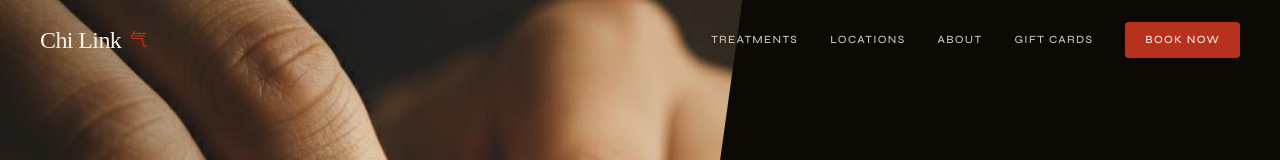
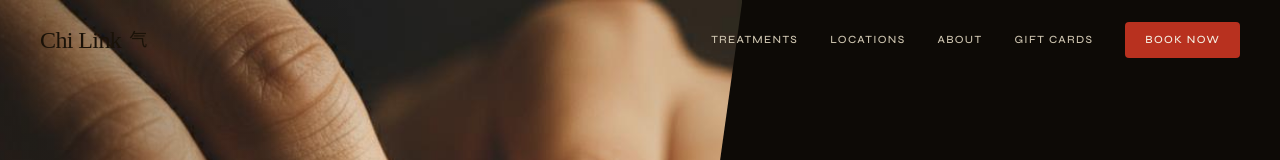
Before and after one commit to aether19/ryu-spa-v2, a React (Vite) app in the folder app/: page / in a window 1280 px wide. Shown: the top 160 px of the page. Built offline with nearby package versions, Linux system fonts and the light colour scheme; a web font is replaced by a local one.

Commit message:
Invert header text and logo colors for light theme

```diff
--- a/app/src/components/Navigation.tsx
+++ b/app/src/components/Navigation.tsx
@@ -41,8 +41,8 @@ export default function Navigation() {
         <div className="max-w-[1280px] mx-auto px-6 lg:px-10 flex items-center justify-between h-16 lg:h-20">
           {/* Logo */}
           <Link to="/" className="flex items-center gap-2 z-[101]">
-            <span className="font-display text-xl lg:text-2xl tracking-tight text-chi-parchment dark:text-chi-ink">Chi Link</span>
-            <span className="text-chi-cinnabar text-lg font-display">气</span>
+            <span className="font-display text-xl lg:text-2xl tracking-tight text-chi-ink dark:text-chi-parchment">Chi Link</span>
+            <span className="text-chi-ink dark:text-chi-cinnabar text-lg font-display">气</span>
           </Link>
 
           {/* Desktop nav */}
```
